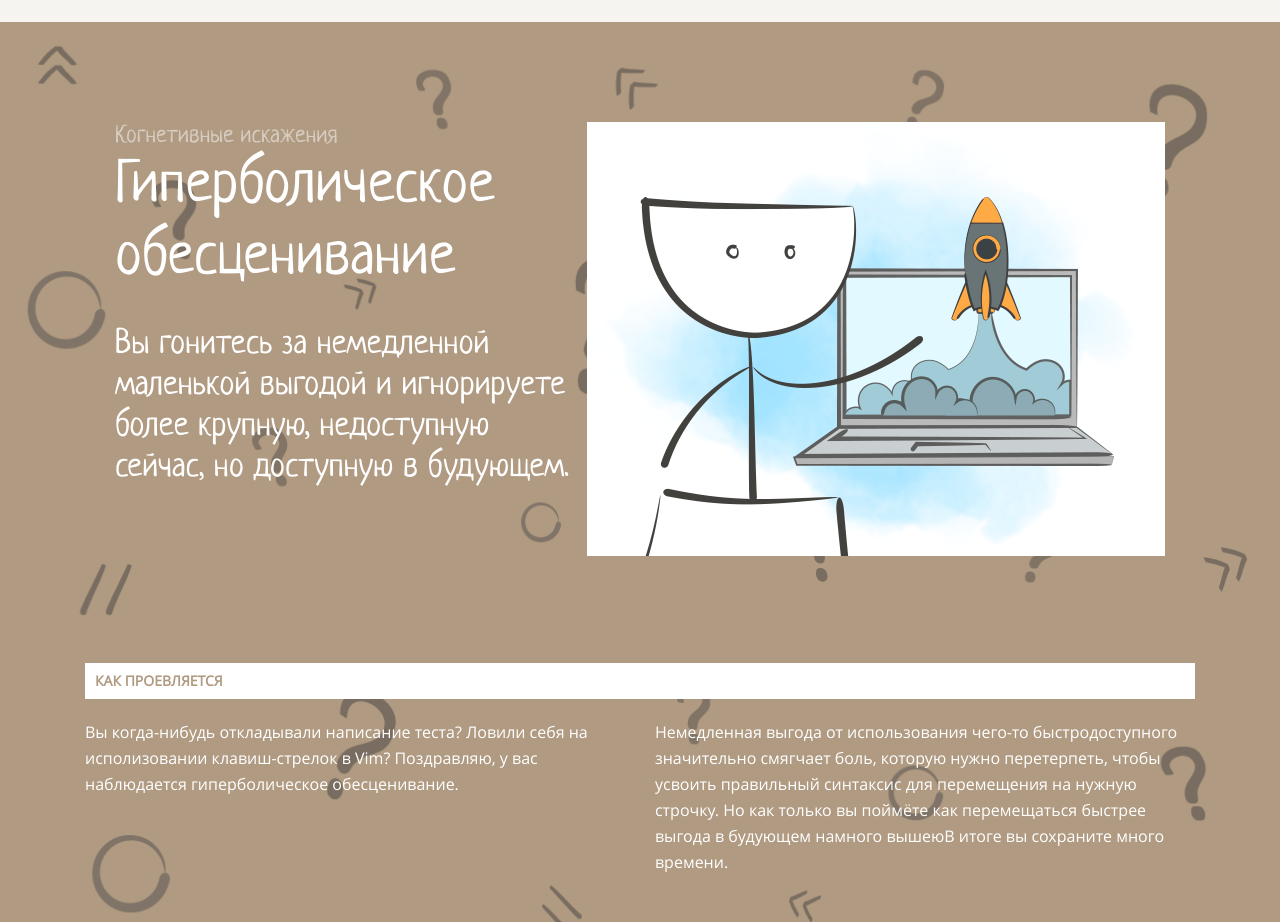
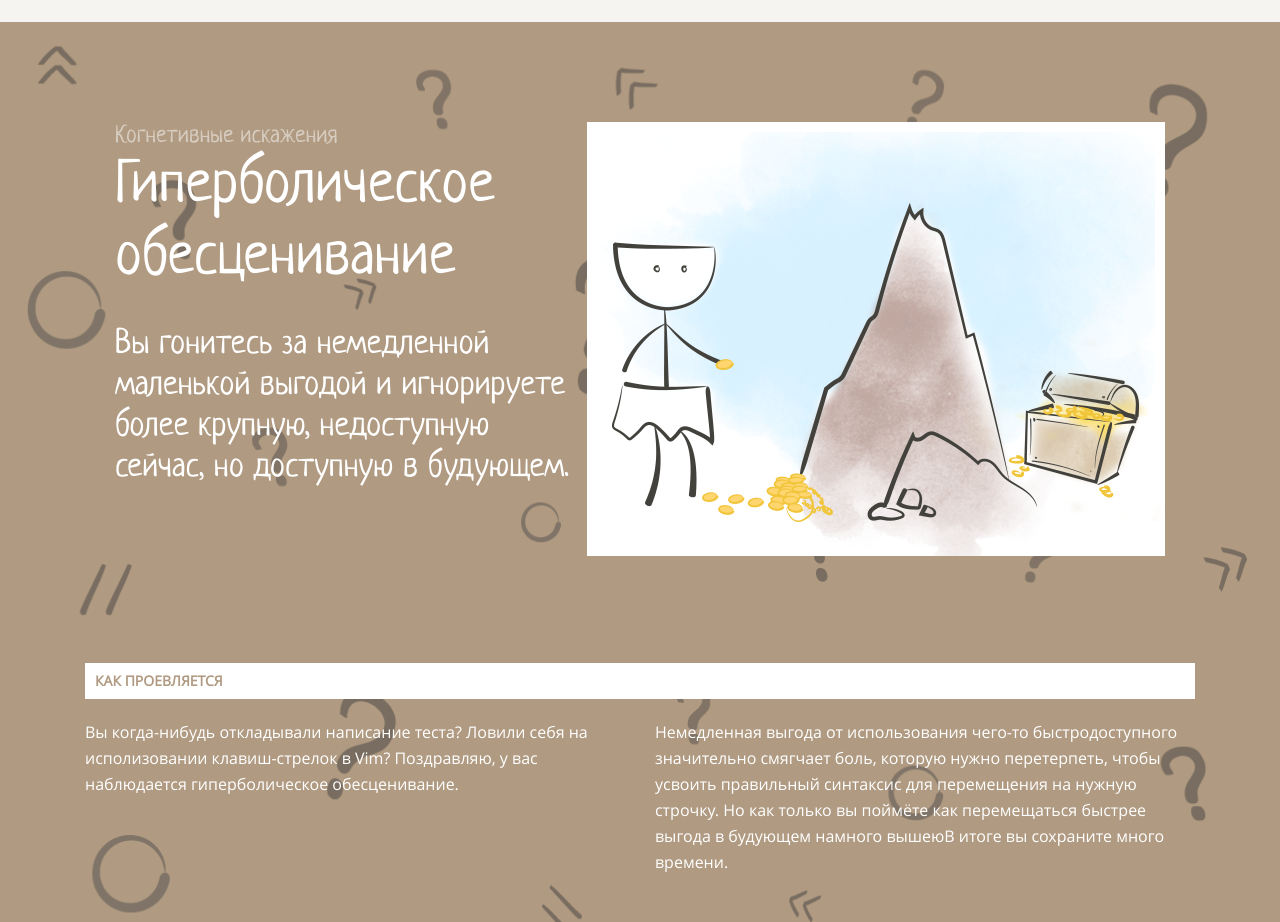
Before and after one commit to Alexander80-86/layout-designer-project-58, a website: page src/index.html in a window 1280 px wide. Shown: the part 5460-6382 px from the top of the page. Drawn offline with Linux system fonts and the light colour scheme.

Commit message:
замена img

```diff
--- a/src/index.html
+++ b/src/index.html
@@ -235,7 +235,7 @@
         </div>
 
         <div class="mg-right-30">
-          <img src="./assets/images/2.png" vertical-align: middle; alt="размышления">
+          <img src="./assets/images/4.png" vertical-align: middle; alt="размышления">
         </div>
 
       </div>
```
